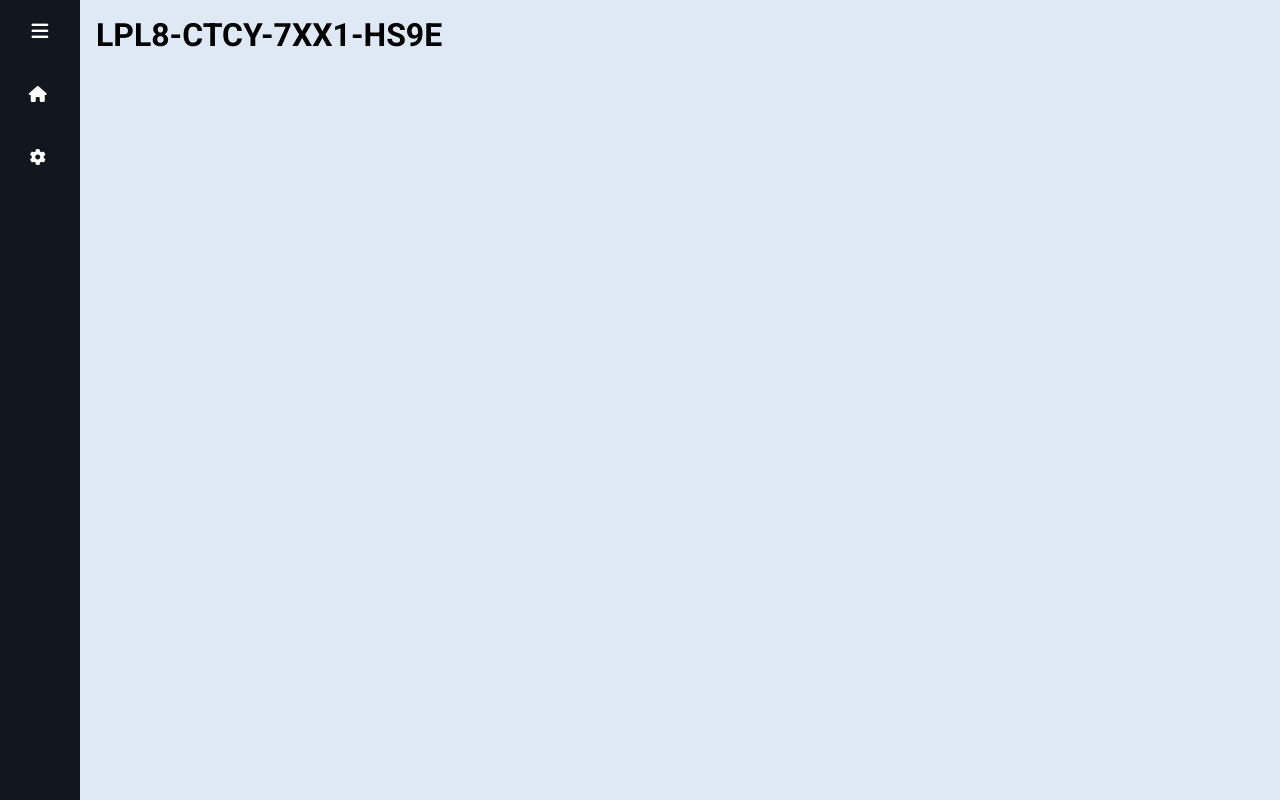
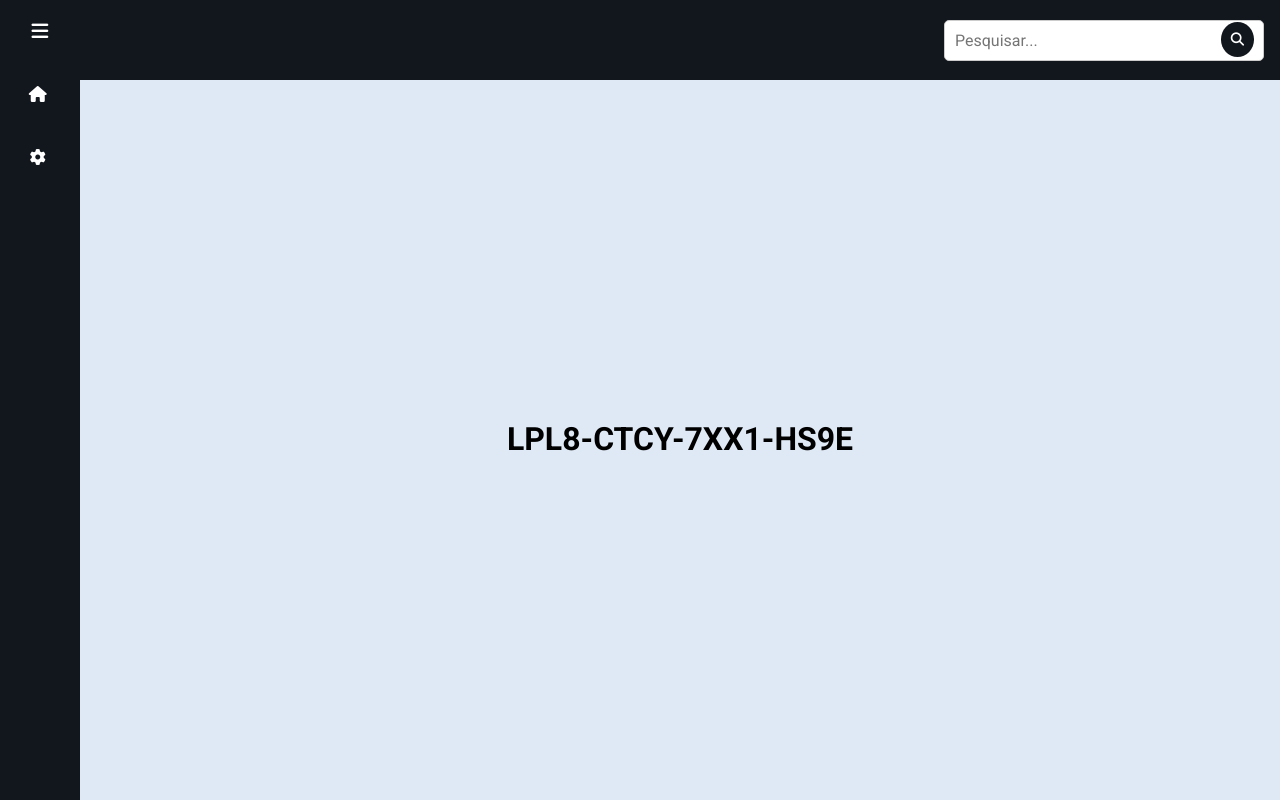
Before and after one commit to Vitinho2/Dashboard, a plain HTML site: page index.html in a window 1280 px wide. Drawn offline with Linux system fonts and the light colour scheme.

Commit message:
header search com campo de pesquisa

```diff
--- a/css/style.css
+++ b/css/style.css
@@ -13,6 +13,8 @@
 
 :root{
     --background: #dfe9f5;
+    --dark-blue: #12171e;
+    --white: #ffffff;
 }
 
 body{
@@ -26,13 +28,13 @@ body{
     left: 0;
     height: 100vh;
     width: 80px;
-    background-color: #12171e;
+    background-color: var(--dark-blue);
     padding: .4rem .8rem;
     transition: all 0.5s ease;
 }
 
 .sidebar .top .logo{
-    color: #fff;
+    color: var(--white);
     display: flex;
     height: 50px;
     width: 100%;
@@ -61,7 +63,7 @@ body{
 
 .sidebar #btn{
     position: absolute;
-    color: #fff;
+    color: var(--white);
     top: .4rem;
     left: 50%;
     font-size: 1.2rem;
@@ -84,7 +86,7 @@ body{
 }
 
 .sidebar ul li a{
-    color: #fff;
+    color: var(--white);
     display: flex;
     align-items: center;
     text-decoration: none;
@@ -92,7 +94,7 @@ body{
 }
 
 .sidebar ul li a:hover{
-    background-color: #fff;
+    background-color: var(--white);
     color: black;
 }
 
@@ -113,7 +115,7 @@ body{
 }
 
 .sidebar ul li .tolltip{
-    background-color: #fff;
+    background-color: var(--white);
     position: absolute;
     left: 125px;
     top: 50%;
@@ -143,5 +145,47 @@ body{
     left: 80px;
     transition: all 0.5s ease;
     width: calc(100% - 80px);
+}
+
+.container-search{
+    display: flex;
+    align-items: center;
+    justify-content: flex-end;
+    background-color: var(--dark-blue);
+    width: 100%;
+    height: 80px;
     padding: 1rem;
 }
+
+.container-search .search-box{
+    position: relative;
+    display: inline-block;
+}
+
+.container-search .search-input{
+    padding: 10px;
+    border: 1px solid #ccc;
+    border-radius: 5px;
+    font-size: 16px;
+    width: 20rem;
+}
+
+.container-search .search-button{
+    position: absolute;
+    right: 10px;
+    top: 2.5px;
+    border: none;
+    border-radius: 50%;
+    padding: 10px;
+    background-color: var(--dark-blue);
+    color: var(--white);
+    cursor: pointer;
+}
+
+.list{
+    display: flex;
+    align-items: center;
+    justify-content: center;
+    width: 100%;
+    height: 89.8vh;
+}
--- a/index.html
+++ b/index.html
@@ -40,7 +40,14 @@
     </div>
 
     <div class="mainDashboard">
-        <div class="container">
+        <div class="container-search">
+            <div class="search-box">
+                <input type="text" class="search-input" placeholder="Pesquisar...">
+                <button class="search-button"><i class="fa-solid fa-magnifying-glass"></i></button>
+            </div>
+
+        </div>
+        <div class="list">
             <h1>LPL8-CTCY-7XX1-HS9E</h1>
         </div>
     </div>
```
